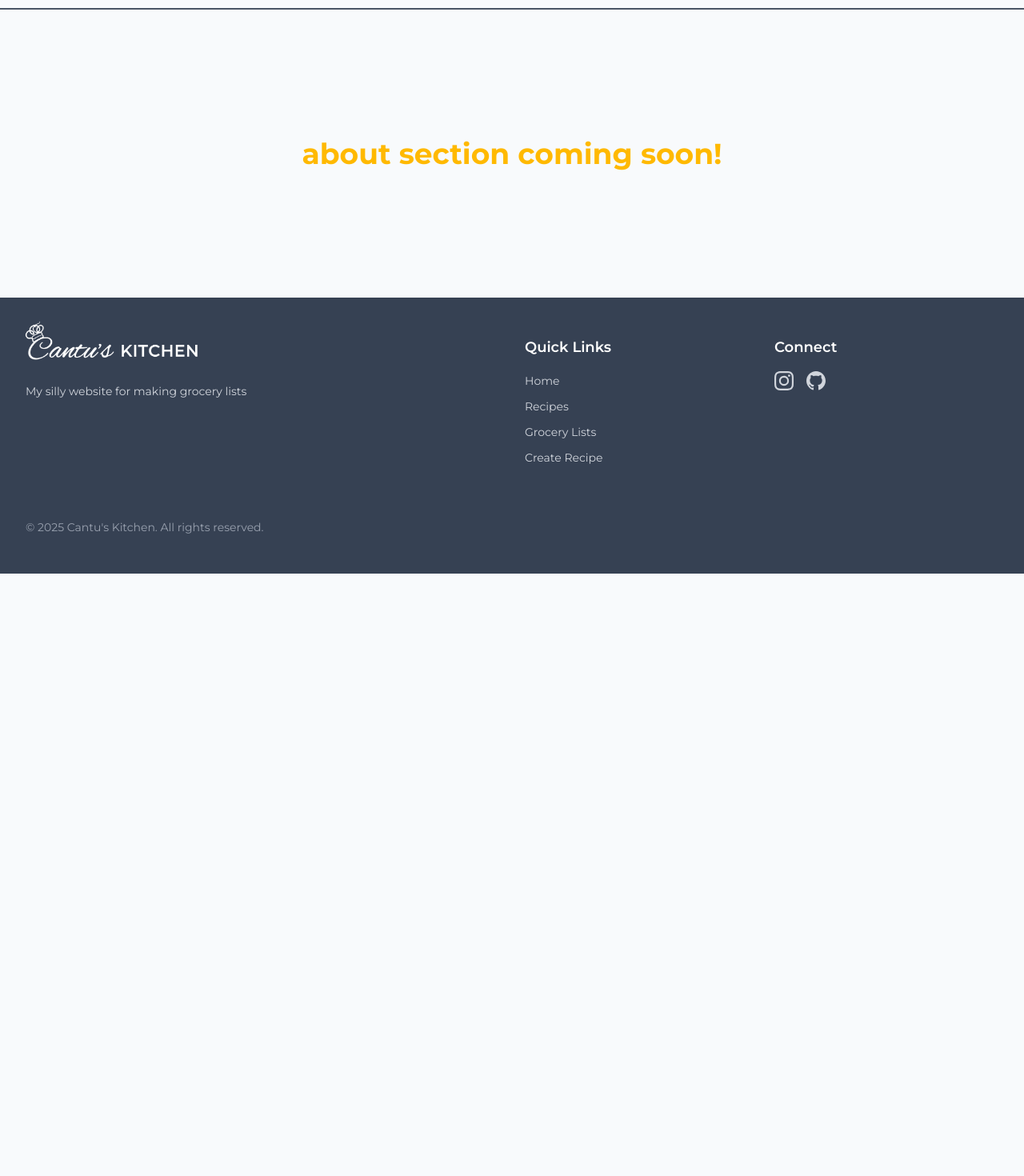
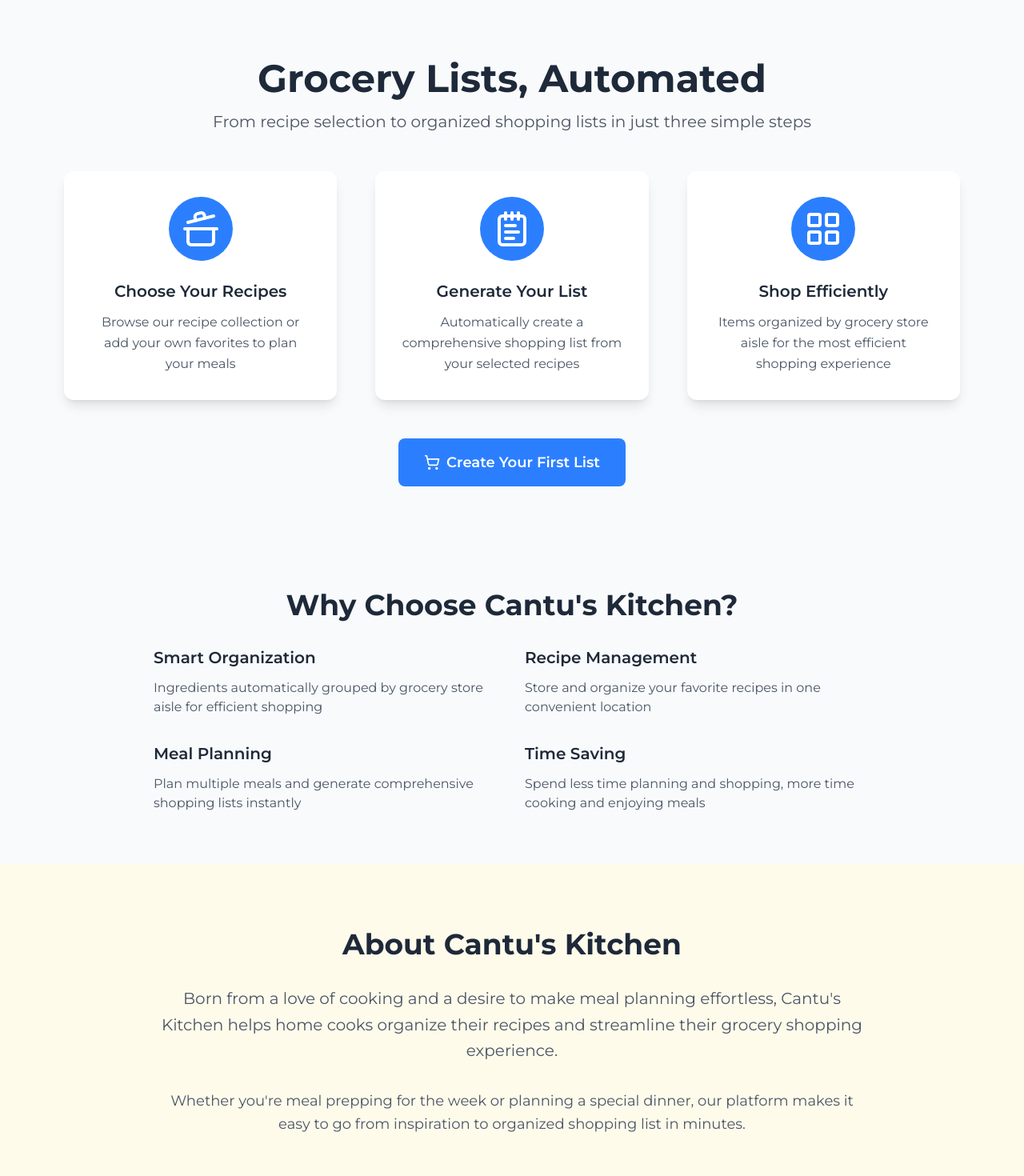
Before and after one commit to reesecantu/cantus-kitchen, a React (Vite) app: page / in a window 1280 px wide. Shown: the part 1220-2690 px from the top of the page at 80% size. Before the commit the page ends 1937 px from the top, so only its background shows below. Built offline with nearby package versions, Linux system fonts and the light colour scheme; no server answers.

Commit message:
Remove bottom border for testimonial component

```diff
--- a/src/components/Navbar.tsx
+++ b/src/components/Navbar.tsx
@@ -39,7 +39,7 @@ export const Navbar = () => {
             <div className="md:hidden">
               <button
                 onClick={toggleMobileMenu}
-                className="p-2 rounded-md text-gray-700 hover:text-gray-900 hover:bg-gray-100 focus:outline-none focus:ring-2 focus:ring-inset focus:ring-blue-500"
+                className="p-2 rounded-md text-gray-800 hover:text-gray-900 hover:bg-gray-100 focus:outline-none focus:ring-2 focus:ring-inset focus:ring-blue-500"
                 aria-label="Open main menu"
               >
                 <svg
--- a/src/components/Testimonials.tsx
+++ b/src/components/Testimonials.tsx
@@ -188,7 +188,7 @@ export const Testimonials = () => {
 
   return (
     <section
-      className="w-full py-12 overflow-hidden border-y-2 border-gray-600"
+      className="w-full py-12 overflow-hidden border-t-2 border-gray-600"
       onMouseEnter={() => setIsAutoPlaying(false)}
       onMouseLeave={() => setIsAutoPlaying(true)}
       aria-label="Customer testimonials"
--- a/src/pages/Home.tsx
+++ b/src/pages/Home.tsx
@@ -1,6 +1,14 @@
 // import kitchen from "../assets/kitchen-amber.svg";
 
+import {
+  CookingPot,
+  NotepadText,
+  LayoutGrid,
+  ShoppingCart,
+} from "lucide-react";
+import { Link } from "react-router";
 import { Testimonials } from "../components/Testimonials";
+import { ROUTES } from "../utils/constants";
 
 export const Home = () => {
   const scrollToAbout = () => {
@@ -15,7 +23,7 @@ export const Home = () => {
 
   return (
     <div className="flex flex-col">
-      {/* First Block */}
+      {/* Hero Section */}
       <div className="bg-blue-500 py-20">
         <div className="px-6 sm:px-10 lg:px-20 py-12 lg:py-0">
           <h1 className="text-6xl sm:text-7xl lg:text-8xl xl:text-9xl font-semibold text-slate-50 leading-tight">
@@ -31,17 +39,156 @@ export const Home = () => {
               Cantu's Kitchen
             </button>
           </p>
+
+          {/* Add CTA button
+          <div className="mt-8">
+            <Link
+              to={ROUTES.RECIPES}
+              className="inline-block bg-amber-400 hover:bg-amber-500 text-white font-semibold px-4 py-2 rounded-lg text-lg transition-colors"
+            >
+              Start Cooking
+            </Link>
+          </div> */}
         </div>
       </div>
 
       <Testimonials />
 
-      {/* about section */}
+      {/* How It Works Section */}
+      <div className="py-16 px-6 sm:px-10 lg:px-20 bg-gray-50">
+        <div className="max-w-6xl mx-auto">
+          <h2 className="text-4xl lg:text-5xl text-gray-800 font-bold text-center mb-4">
+            Grocery Lists, Automated
+          </h2>
+          <p className="text-xl text-gray-600 text-center mb-12 max-w-3xl mx-auto">
+            From recipe selection to organized shopping lists in just three
+            simple steps
+          </p>
+
+          <div className="grid grid-cols-1 md:grid-cols-3 gap-8 lg:gap-12 mx-8 md:mx-0">
+            {/* Step 1 */}
+            <div className="flex flex-col items-center bg-white rounded-xl shadow-lg p-8 hover:shadow-xl transition-shadow">
+              <div className="bg-blue-500 rounded-full p-4 mb-6">
+                <CookingPot className="h-12 w-12 text-white" />
+              </div>
+              <h3 className="text-xl font-semibold text-gray-800 mb-3 text-center">
+                Choose Your Recipes
+              </h3>
+              <p className="text-gray-600 text-center leading-relaxed">
+                Browse our recipe collection or add your own favorites to plan
+                your meals
+              </p>
+            </div>
+
+            {/* Step 2 */}
+            <div className="flex flex-col items-center bg-white rounded-xl shadow-lg p-8 hover:shadow-xl transition-shadow">
+              <div className="bg-blue-500 rounded-full p-4 mb-6">
+                <NotepadText className="h-12 w-12 text-white" />
+              </div>
+              <h3 className="text-xl font-semibold text-gray-800 mb-3 text-center">
+                Generate Your List
+              </h3>
+              <p className="text-gray-600 text-center leading-relaxed">
+                Automatically create a comprehensive shopping list from your
+                selected recipes
+              </p>
+            </div>
+
+            {/* Step 3 */}
+            <div className="flex flex-col items-center bg-white rounded-xl shadow-lg p-8 hover:shadow-xl transition-shadow">
+              <div className="bg-blue-500 rounded-full p-4 mb-6">
+                <LayoutGrid className="h-12 w-12 text-white" />
+              </div>
+              <h3 className="text-xl font-semibold text-gray-800 mb-3 text-center">
+                Shop Efficiently
+              </h3>
+              <p className="text-gray-600 text-center leading-relaxed">
+                Items organized by grocery store aisle for the most efficient
+                shopping experience
+              </p>
+            </div>
+          </div>
+
+          {/* CTA Section */}
+          <div className="text-center mt-12">
+            <Link
+              to={ROUTES.GROCERY_LISTS}
+              className="inline-flex items-center gap-2 bg-blue-500 hover:bg-blue-600 text-white font-semibold px-8 py-4 rounded-lg text-lg transition-colors"
+            >
+              <ShoppingCart className="h-5 w-5" />
+              Create Your First List
+            </Link>
+          </div>
+        </div>
+      </div>
+
+      {/* Features Section */}
+      <div className="py-16 px-6 sm:px-10 lg:px-20">
+        <div className="max-w-4xl mx-auto text-center">
+          <h2 className="text-3xl lg:text-4xl font-bold text-gray-800 mb-8">
+            Why Choose Cantu's Kitchen?
+          </h2>
+          <div className="grid grid-cols-1 md:grid-cols-2 gap-8">
+            <div className="text-left">
+              <h3 className="text-xl font-semibold text-gray-800 mb-3">
+                Smart Organization
+              </h3>
+              <p className="text-gray-600">
+                Ingredients automatically grouped by grocery store aisle for
+                efficient shopping
+              </p>
+            </div>
+            <div className="text-left">
+              <h3 className="text-xl font-semibold text-gray-800 mb-3">
+                Recipe Management
+              </h3>
+              <p className="text-gray-600">
+                Store and organize your favorite recipes in one convenient
+                location
+              </p>
+            </div>
+            <div className="text-left">
+              <h3 className="text-xl font-semibold text-gray-800 mb-3">
+                Meal Planning
+              </h3>
+              <p className="text-gray-600">
+                Plan multiple meals and generate comprehensive shopping lists
+                instantly
+              </p>
+            </div>
+            <div className="text-left">
+              <h3 className="text-xl font-semibold text-gray-800 mb-3">
+                Time Saving
+              </h3>
+              <p className="text-gray-600">
+                Spend less time planning and shopping, more time cooking and
+                enjoying meals
+              </p>
+            </div>
+          </div>
+        </div>
+      </div>
+
+      {/* About Section */}
       <div
         id="about-section"
-        className="py-40 flex px-6 sm:px-10 lg:px-20 justify-center text-amber-400 font-bold text-4xl text-center"
+        className="py-20 px-6 sm:px-10 lg:px-20 bg-amber-50"
       >
-        about section coming soon!
+        <div className="max-w-4xl mx-auto text-center">
+          <h2 className="text-3xl lg:text-4xl font-bold text-gray-800 mb-8">
+            About Cantu's Kitchen
+          </h2>
+          <p className="text-xl text-gray-600 leading-relaxed mb-8">
+            Born from a love of cooking and a desire to make meal planning
+            effortless, Cantu's Kitchen helps home cooks organize their recipes
+            and streamline their grocery shopping experience.
+          </p>
+          <p className="text-lg text-gray-600 leading-relaxed">
+            Whether you're meal prepping for the week or planning a special
+            dinner, our platform makes it easy to go from inspiration to
+            organized shopping list in minutes.
+          </p>
+        </div>
       </div>
     </div>
   );
```
